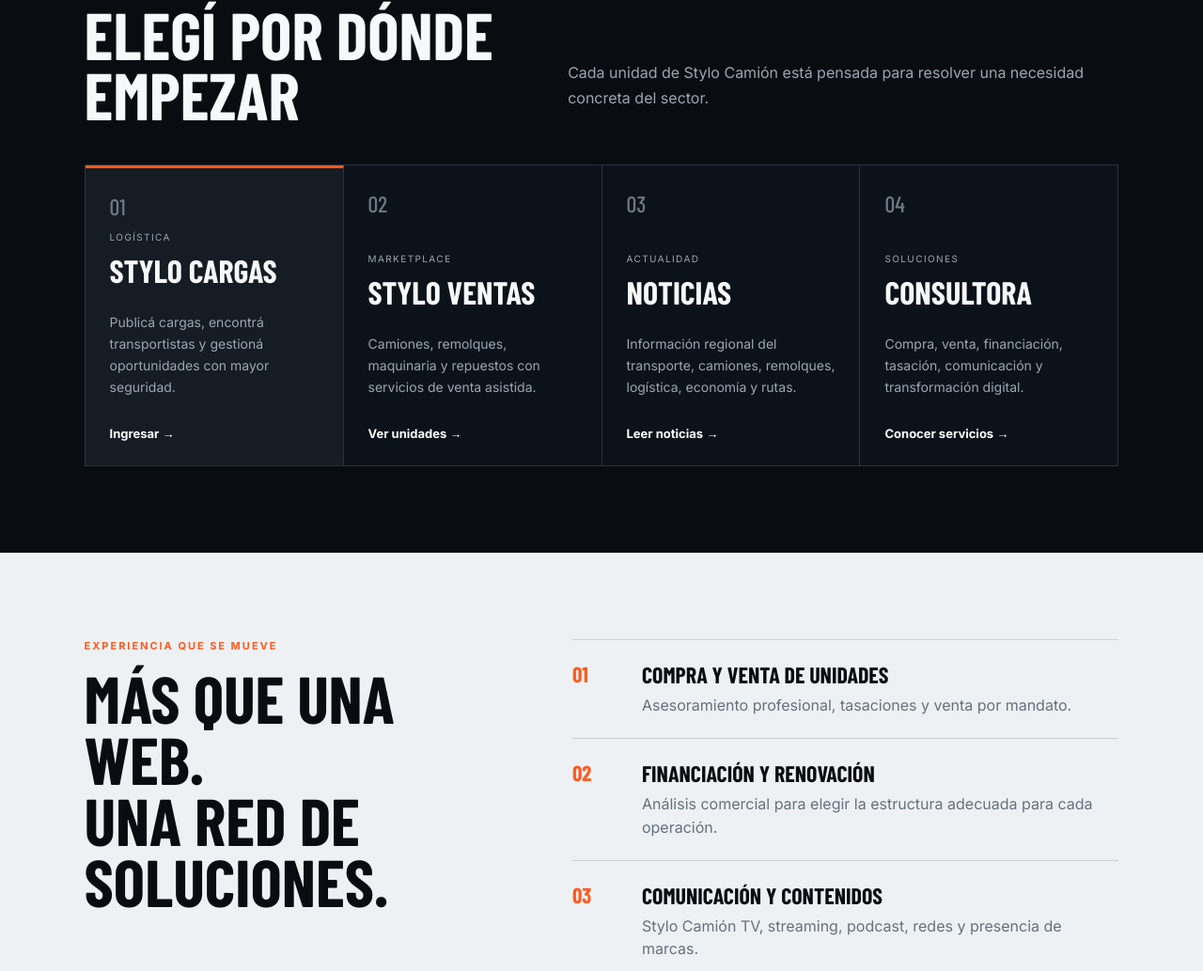
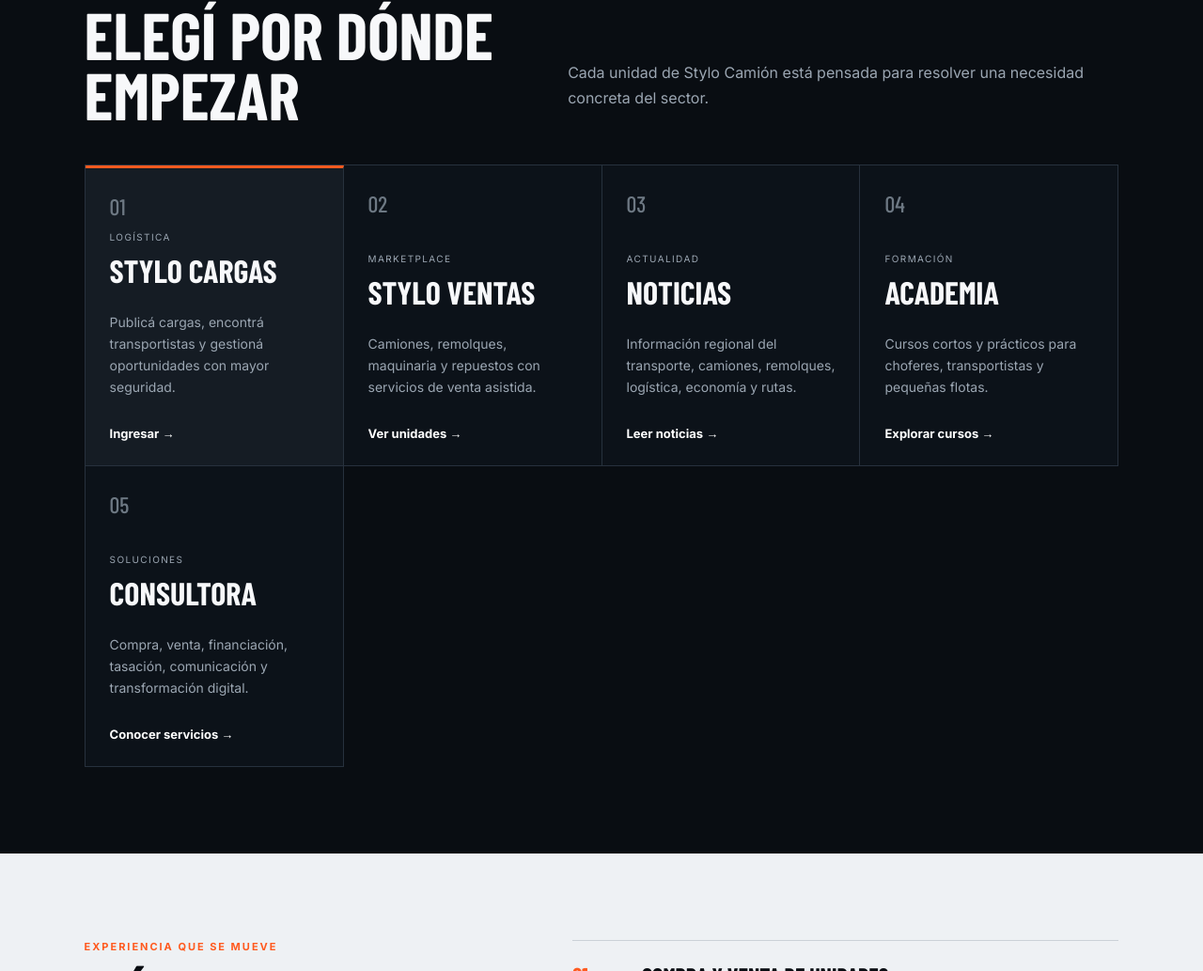
Before and after one commit to torquetruckshop-netizen/stylocamion-platform, a plain HTML site: page index.html in a window 1280 px wide. Shown: the part 728-1761 px from the top of the page at 94% size. Drawn offline with nearby package versions, Linux system fonts and the light colour scheme; a web font is replaced by a local one.

Commit message:
Link Academy from the main site

```diff
--- a/index.html
+++ b/index.html
@@ -22,6 +22,7 @@
       <a href="https://cargas.stylocamion.com">Cargas</a>
       <a href="https://ventas.stylocamion.com">Ventas</a>
       <a href="https://noticias.stylocamion.com">Noticias</a>
+      <a href="/academia/">Academia</a>
       <a href="https://stylocamion.com/servicios">Servicios</a>
       <a href="https://stylocamion.com/evento">LA FERIA DEL USADO</a>
     </nav>
@@ -76,8 +77,14 @@
           <p>Información regional del transporte, camiones, remolques, logística, economía y rutas.</p>
           <span class="card-link">Leer noticias →</span>
         </a>
+        <a class="card" href="/academia/">
+          <span class="card-number">04</span><span class="card-tag">FORMACIÓN</span>
+          <h3>Academia</h3>
+          <p>Cursos cortos y prácticos para choferes, transportistas y pequeñas flotas.</p>
+          <span class="card-link">Explorar cursos →</span>
+        </a>
         <a class="card" href="https://stylocamion.com/servicios">
-          <span class="card-number">04</span><span class="card-tag">SOLUCIONES</span>
+          <span class="card-number">05</span><span class="card-tag">SOLUCIONES</span>
           <h3>Consultora</h3>
           <p>Compra, venta, financiación, tasación, comunicación y transformación digital.</p>
           <span class="card-link">Conocer servicios →</span>
```
